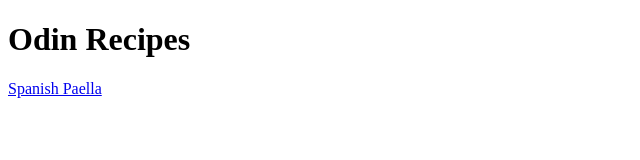
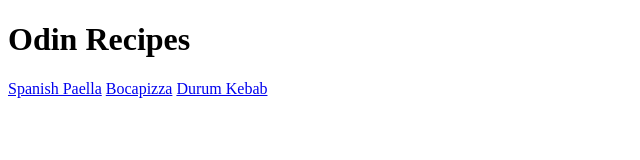
Before and after one commit to Managarmr19/project-recipes, a plain HTML site: page index.html in a window 1280 px wide. Shown: the whole page, without its empty margins (0-640 px from the left). Drawn offline with Linux system fonts and the light colour scheme.

Commit message:
Added links to all the existing recipes in index

```diff
--- a/index.html
+++ b/index.html
@@ -8,5 +8,7 @@
     <body>
         <h1>Odin Recipes</h1>
         <a href="recipes/spanish-paella.html">Spanish Paella</a>
+        <a href="recipes/bocapizza.html">Bocapizza</a>
+        <a href="recipes/durum.html">Durum Kebab</a>
     </body>
 </html>
```
